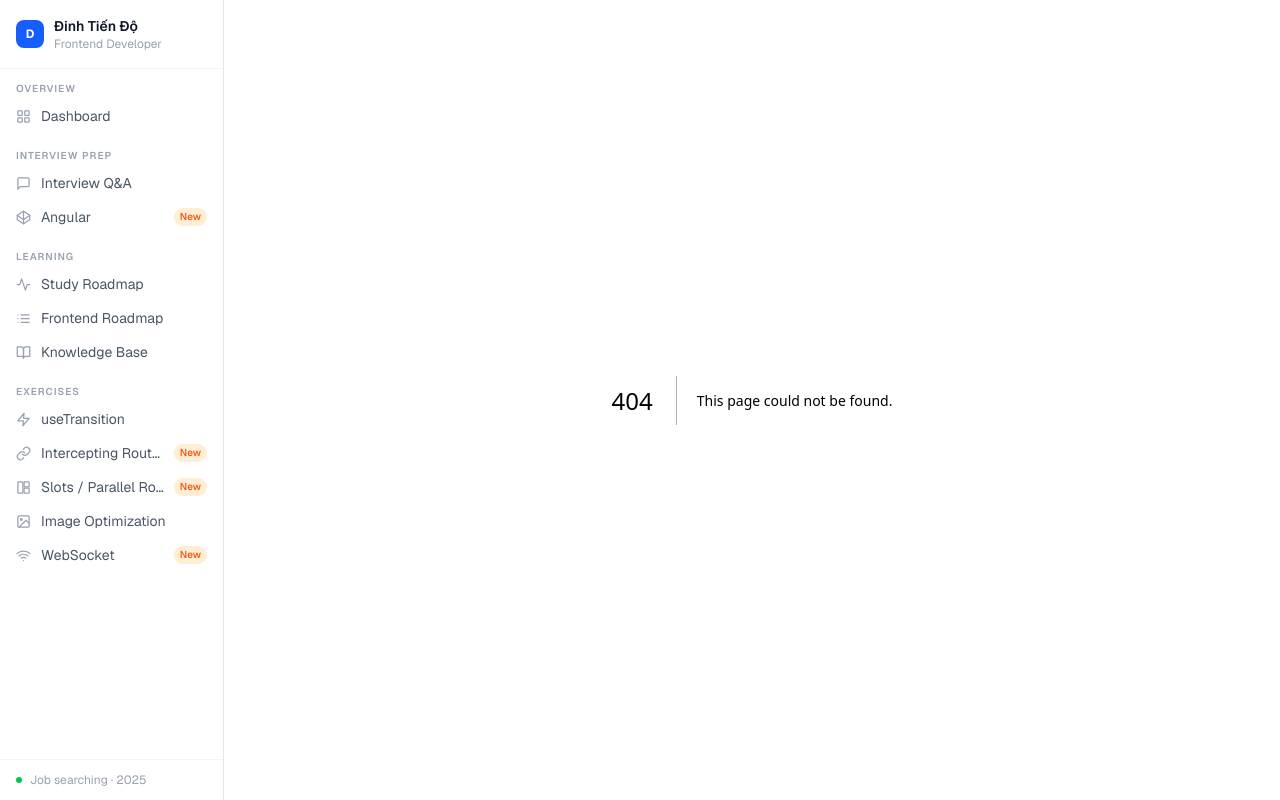
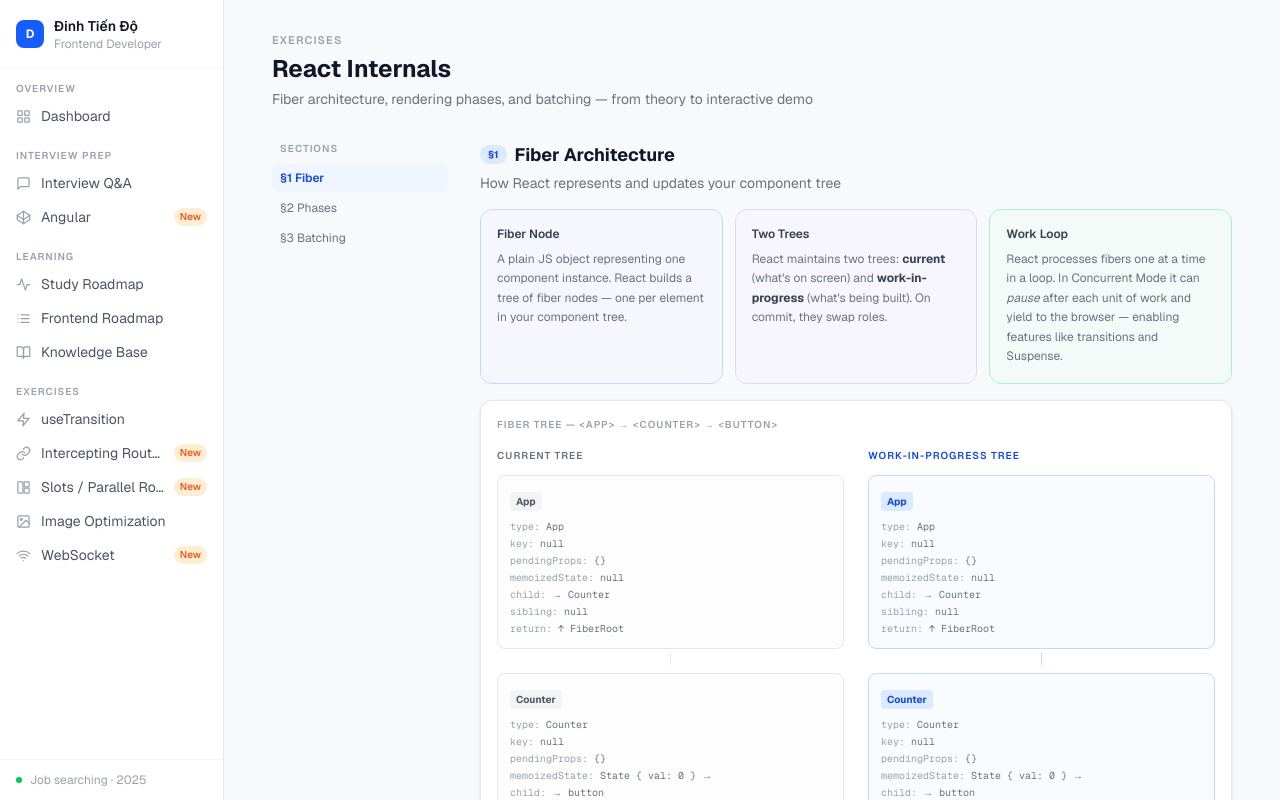
Before and after one commit to dodt99/cv, a Next.js app: page /exercises/react-internals in a window 1280 px wide. Before the commit this address had no page. Built offline with nearby package versions, Linux system fonts and the light colour scheme.

Commit message:
feat: add react-internals exercise page shell with mini-nav

```diff
--- /dev/null
+++ b/app/exercises/react-internals/page.tsx
@@ -0,0 +1,87 @@
+// app/exercises/react-internals/page.tsx
+"use client";
+
+import { useState, useEffect } from "react";
+import { FiberSection } from "./components/FiberSection";
+import { PhasesSection } from "./components/PhasesSection";
+import { BatchingSection } from "./components/BatchingSection";
+
+const NAV_SECTIONS = [
+  { id: "fiber",    label: "§1 Fiber" },
+  { id: "phases",   label: "§2 Phases" },
+  { id: "batching", label: "§3 Batching" },
+];
+
+export default function ReactInternalsPage() {
+  const [activeId, setActiveId] = useState("fiber");
+
+  useEffect(() => {
+    const observers: IntersectionObserver[] = [];
+    NAV_SECTIONS.forEach(({ id }) => {
+      const el = document.getElementById(id);
+      if (!el) return;
+      const obs = new IntersectionObserver(
+        ([entry]) => {
+          if (entry.isIntersecting) setActiveId(id);
+        },
+        { rootMargin: "-20% 0px -70% 0px", threshold: 0 }
+      );
+      obs.observe(el);
+      observers.push(obs);
+    });
+    return () => observers.forEach((obs) => obs.disconnect());
+  }, []);
+
+  function scrollToSection(id: string) {
+    document.getElementById(id)?.scrollIntoView({ behavior: "smooth" });
+  }
+
+  return (
+    <div className="max-w-5xl mx-auto px-8 py-8">
+      {/* Header */}
+      <div className="mb-8">
+        <p className="text-[11px] font-semibold text-gray-400 uppercase tracking-widest mb-1">
+          Exercises
+        </p>
+        <h1 className="text-2xl font-bold text-gray-900">React Internals</h1>
+        <p className="text-sm text-gray-500 mt-1">
+          Fiber architecture, rendering phases, and batching — from theory to
+          interactive demo
+        </p>
+      </div>
+
+      {/* Two-zone layout */}
+      <div className="flex gap-8 items-start">
+        {/* Sticky mini-nav */}
+        <nav className="w-44 shrink-0 sticky top-8">
+          <p className="text-[10px] font-semibold text-gray-400 uppercase tracking-widest mb-2 px-2">
+            Sections
+          </p>
+          <ul className="space-y-0.5">
+            {NAV_SECTIONS.map(({ id, label }) => (
+              <li key={id}>
+                <button
+                  onClick={() => scrollToSection(id)}
+                  className={`w-full text-left px-2 py-1.5 rounded-md text-xs transition-all ${
+                    activeId === id
+                      ? "bg-blue-50 text-blue-700 font-semibold"
+                      : "text-gray-500 hover:bg-gray-100 hover:text-gray-800"
+                  }`}
+                >
+                  {label}
+                </button>
+              </li>
+            ))}
+          </ul>
+        </nav>
+
+        {/* Scrollable content */}
+        <div className="flex-1 min-w-0">
+          <FiberSection />
+          <PhasesSection />
+          <BatchingSection />
+        </div>
+      </div>
+    </div>
+  );
+}
```
